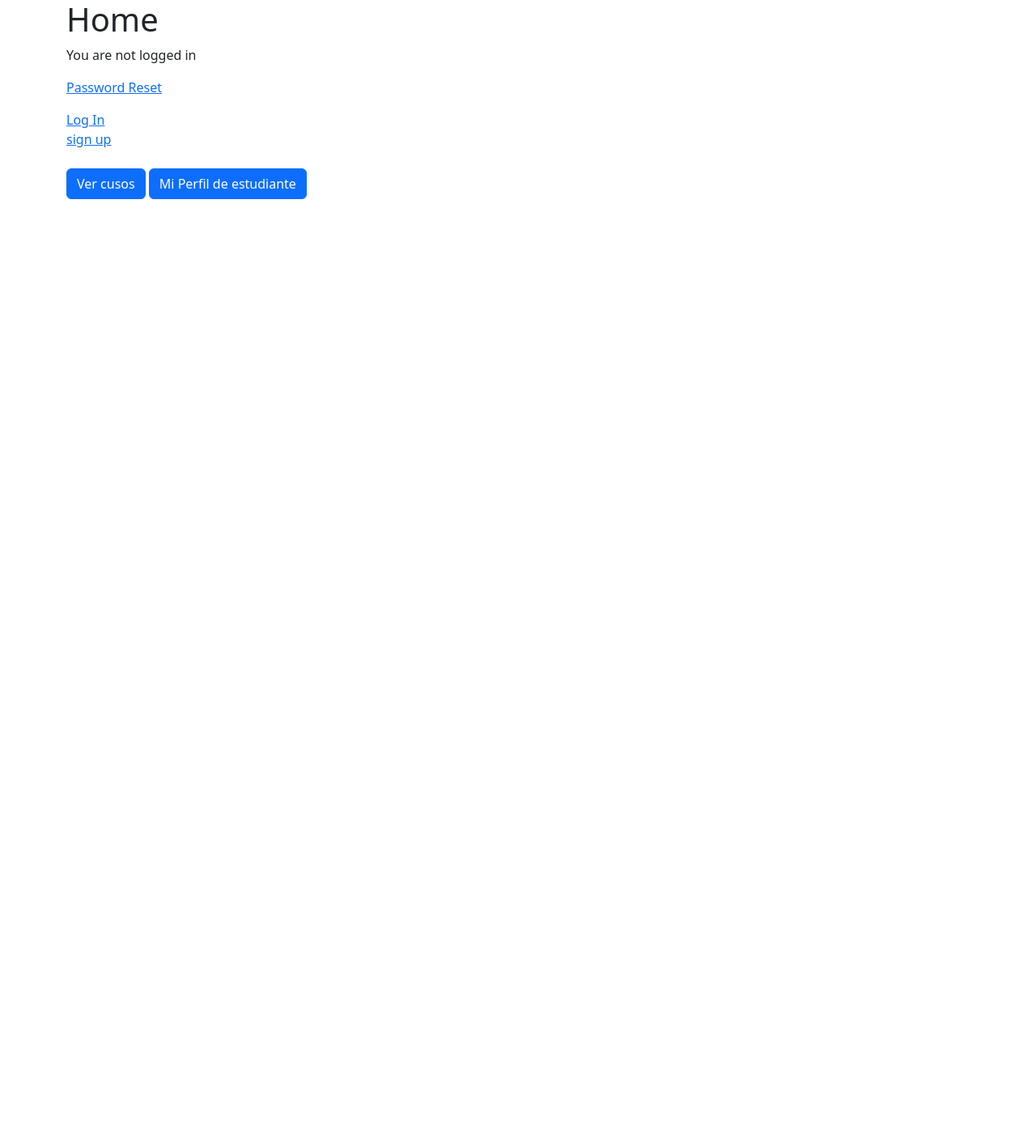
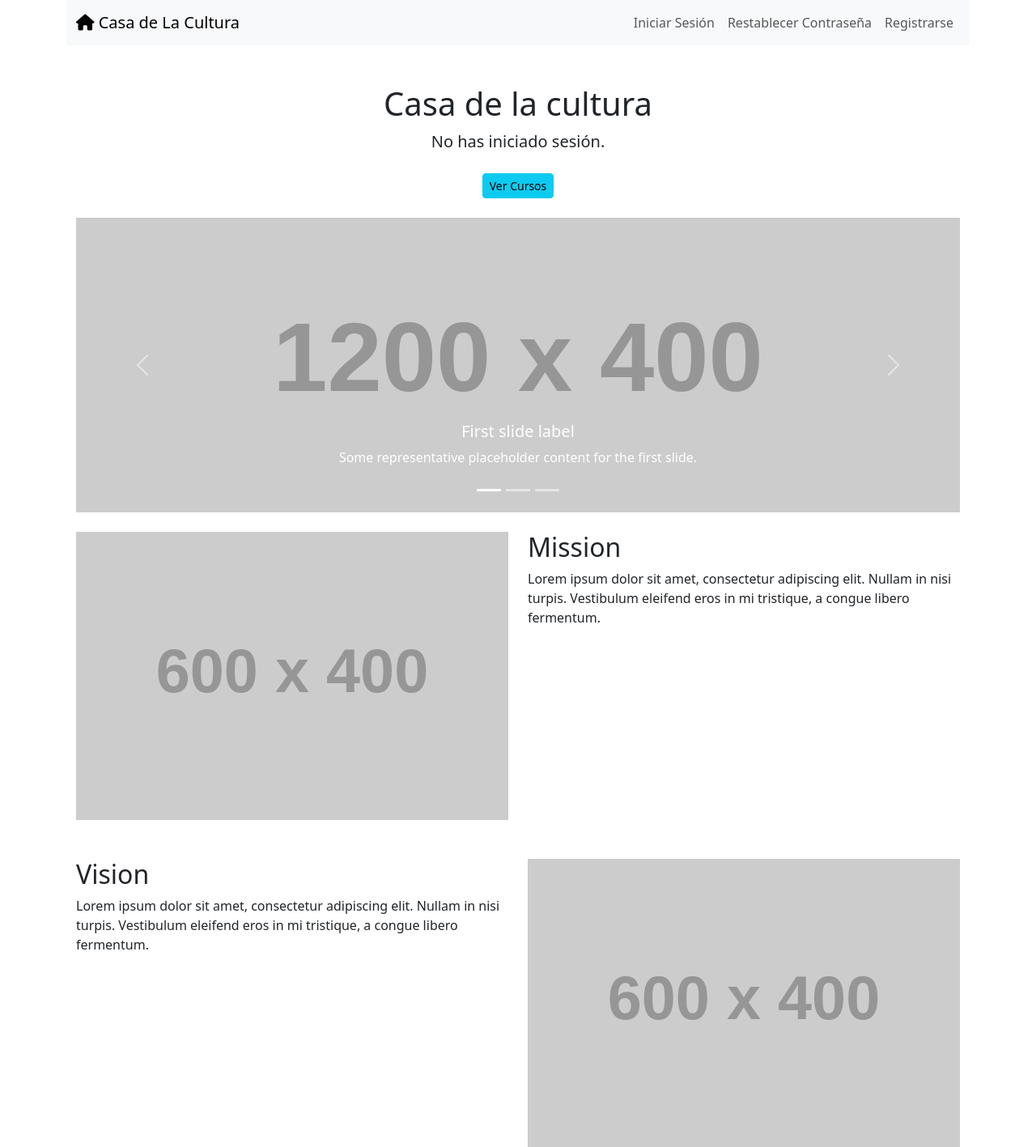
Before and after one commit to didieralz/web-casacultura, a Django app: page / in a window 1280 px wide. Shown: the whole page at 81% size. Before the commit the page ends 246 px from the top, so only its background shows below. Run offline with Django 5.2, Linux system fonts and the light colour scheme; grey boxes labelled with a size stand in for pictures from a placeholder-image service; some libraries are stand-ins or nearby versions.

Commit message:
Se mejora apariencia de base y home

```diff
--- a/pages/templates/pages/home.html
+++ b/pages/templates/pages/home.html
@@ -1,35 +1,80 @@
-<!-- pages/templates/pages/home.html -->
+{% extends "base.html" %} {% block title %}Home{% endblock %} {% block page_content %}
+<!-- Contenido principal -->
+<div class="container mt-5">
+  <div class="row">
+    <div class="col-md-12 text-center">
+      <h1>Casa de la cultura</h1>
+      <p class="lead"> {% if user.is_authenticated %} Bienvenido, {{ user.username }}! {% else %} No has iniciado sesión. {% endif %} </p>
+      <!-- Botones de navegación adicionales -->
+      <div class="mt-4">
+         {% if user.is_authenticated %}
+         <div class="d-grid gap-2 d-md-block">
+            <a href="{% url 'curso_index' %}" class="btn btn-info btn-sm  btn-block">Ver Cursos</a> <a href="{% url 'estudiante_list' %}" class="btn btn-info btn-sm  btn-block">Mi Perfil de Estudiante</a>
+         </div>
+         {% else %} <a href="{% url 'curso_index' %}" class="btn btn-info btn-sm ">Ver Cursos</a> {% endif %}
+      </div>
+    </div>
+  </div>
+  <!-- Carousel con imagenes-->
+  <br>
+  <div id="carouselExampleCaptions" class="carousel slide" data-bs-ride="carousel">
+    <div class="carousel-indicators">
+      <button type="button" data-bs-target="#carouselExampleCaptions" data-bs-slide-to="0" class="active" aria-current="true" aria-label="Slide 1"></button>
+      <button type="button" data-bs-target="#carouselExampleCaptions" data-bs-slide-to="1" aria-label="Slide 2"></button>
+      <button type="button" data-bs-target="#carouselExampleCaptions" data-bs-slide-to="2" aria-label="Slide 3"></button>
+    </div>
+    <div class="carousel-inner">
+      <div class="carousel-item active">
+        <img src="https://via.placeholder.com/1200x400.png?text=Slide+1" class="d-block w-100" alt="...">
+        <div class="carousel-caption d-none d-md-block">
+          <h5>First slide label</h5>
+          <p>Some representative placeholder content for the first slide.</p>
+        </div>
+      </div>
+      <div class="carousel-item">
+        <img src="https://via.placeholder.com/1200x400.png?text=Slide+2" class="d-block w-100" alt="...">
+        <div class="carousel-caption d-none d-md-block">
+          <h5>Second slide label</h5>
+          <p>Some representative placeholder content for the second slide.</p>
+        </div>
+      </div>
+      <div class="carousel-item">
+        <img src="https://via.placeholder.com/1200x400.png?text=Slide+3" class="d-block w-100" alt="...">
+        <div class="carousel-caption d-none d-md-block">
+          <h5>Third slide label</h5>
+          <p>Some representative placeholder content for the third slide.</p>
+        </div>
+      </div>
+    </div>
+    <button class="carousel-control-prev" type="button" data-bs-target="#carouselExampleCaptions" data-bs-slide="prev">
+      <span class="carousel-control-prev-icon" aria-hidden="true"></span>
+      <span class="visually-hidden">Previous</span>
+    </button>
+    <button class="carousel-control-next" type="button" data-bs-target="#carouselExampleCaptions" data-bs-slide="next">
+      <span class="carousel-control-next-icon" aria-hidden="true"></span>
+      <span class="visually-hidden">Next</span>
+    </button>
+  </div>
+  <!-- fin Carousel con imagenes-->
+   <br>
+  <div class="row mb-5">
+    <div class="col-md-6">
+        <img src="https://via.placeholder.com/600x400.png?text=Mission+Image" class="img-fluid" alt="Mission Image">
+    </div>
+    <div class="col-md-6">
+        <h2>Mission</h2>
+        <p>Lorem ipsum dolor sit amet, consectetur adipiscing elit. Nullam in nisi turpis. Vestibulum eleifend eros in mi tristique, a congue libero fermentum.</p>
+    </div>
+</div>
 
-{% extends "base.html" %}
-{% block title %}Home{% endblock %}
-{% block page_content %}
-
-    <h1>Home</h1>
-    <!-- tutorial para el login contiene este codigo para saludar el usuario https://learndjango.com/tutorials/django-login-and-logout-tutorial -->
-    {% if user.is_authenticated %}
-        Hola {{ user.username }}!
-        <p><a href="{% url 'password_change' %}">Password Change</a></p>
-        <form action="{% url 'logout' %}" method="post">
-            {% csrf_token %}
-            <button type="submit">Log Out</button>
-          </form>
-    {% else %}
-        <p>You are not logged in</p>
-        <p><a href="{% url 'password_reset' %}">Password Reset</a></p>
-        <a href="{% url 'login' %}">Log In</a>
-        <br>
-        <a href="{% url 'signup' %}">sign up</a>
-    {% endif %}
-    <br>
-    <!--agrego boton para navegar al index-->
-    <br>
-    <a href="{% url 'curso_index' %}"
-        class="btn btn-primary">
-        Ver cusos
-    </a>
-    <a href="{% url 'estudiante_list' %}"
-        class="btn btn-primary">
-        Mi Perfil de estudiante
-    </a>
-
-{% endblock page_content %}
+<!-- Vision Section -->
+<div class="row">
+    <div class="col-md-6">
+        <h2>Vision</h2>
+        <p>Lorem ipsum dolor sit amet, consectetur adipiscing elit. Nullam in nisi turpis. Vestibulum eleifend eros in mi tristique, a congue libero fermentum.</p>
+    </div>
+    <div class="col-md-6">
+        <img src="https://via.placeholder.com/600x400.png?text=Vision+Image" class="img-fluid" alt="Vision Image">
+    </div>
+</div>
+</div> {% endblock page_content %}
--- a/templates/base.html
+++ b/templates/base.html
@@ -5,13 +5,53 @@
 <html lang="en">
 <head>
     <meta charset="utf-8">
+    <meta name="viewport" content="width=device-width, initial-scale=1">
     <title>{% block title %}Casa de la cultura{% endblock title %}</title>
-    <link
-        href="https://cdn.jsdelivr.net/npm/bootstrap@5.3.1/dist/css/bootstrap.min.css"
-        rel="stylesheet"
-    >
+    <link href="https://cdn.jsdelivr.net/npm/bootstrap@5.3.3/dist/css/bootstrap.min.css" rel="stylesheet" integrity="sha384-QWTKZyjpPEjISv5WaRU9OFeRpok6YctnYmDr5pNlyT2bRjXh0JMhjY6hW+ALEwIH" crossorigin="anonymous">
+    <script src="https://cdn.jsdelivr.net/npm/bootstrap@5.3.3/dist/js/bootstrap.bundle.min.js" integrity="sha384-YvpcrYf0tY3lHB60NNkmXc5s9fDVZLESaAA55NDzOxhy9GkcIdslK1eN7N6jIeHz" crossorigin="anonymous"></script>
 </head>
 <body class="container">
+    <!-- Agregar Font Awesome -->
+<link rel="stylesheet" href="https://cdnjs.cloudflare.com/ajax/libs/font-awesome/6.0.0-beta3/css/all.min.css">
+
+<!-- Barra de navegación -->
+{% block nav_bar %}
+<nav class="navbar navbar-expand-lg navbar-light bg-light">
+    <div class="container-fluid">
+        <a class="navbar-brand" href="{% url 'home' %}"><i class="fa-solid fa-house"></i> Casa de La Cultura</a>
+        <button class="navbar-toggler" type="button" data-bs-toggle="collapse" data-bs-target="#navbarNav" aria-controls="navbarNav" aria-expanded="false" aria-label="Toggle navigation">
+            <span class="navbar-toggler-icon"></span>
+        </button>
+        <div class="collapse navbar-collapse" id="navbarNav">
+            <ul class="navbar-nav ms-auto">
+                {% if user.is_authenticated %}
+                    <li class="nav-item">
+                        <a class="btn btn-warning nav-link" href="{% url 'password_change' %}">
+                            <i class="fas fa-key"></i> Cambiar Contraseña
+                        </a>
+                    </li>
+                    <li class="nav-item">
+                        <form action="{% url 'logout' %}" method="post" class="d-inline  w-100">
+                            {% csrf_token %}
+                            <button type="submit" class="btn btn-warning nav-link w-100 h-100 l-3 r-3" style="display: flow-root;">Cerrar Sesión</button>
+                        </form>
+                    </li>
+                {% else %}
+                    <li class="nav-item">
+                        <a class="btn btn-info nav-link" href="{% url 'login' %}">Iniciar Sesión</a>
+                    </li>
+                    <li class="nav-item">
+                        <a class="btn btn-info nav-link" href="{% url 'password_reset' %}">Restablecer Contraseña</a>
+                    </li>
+                    <li class="nav-item">
+                        <a class="btn btn-info nav-link" href="{% url 'signup' %}">Registrarse</a>
+                    </li>
+                {% endif %}
+            </ul>
+        </div>
+    </div>
+</nav>
+{% endblock nav_bar %}
 {% block page_content %}{% endblock page_content %}
 </body>
 </html>
```
Also changed, not shown: progess.md (+21 -17 lines), db.sqlite3.
